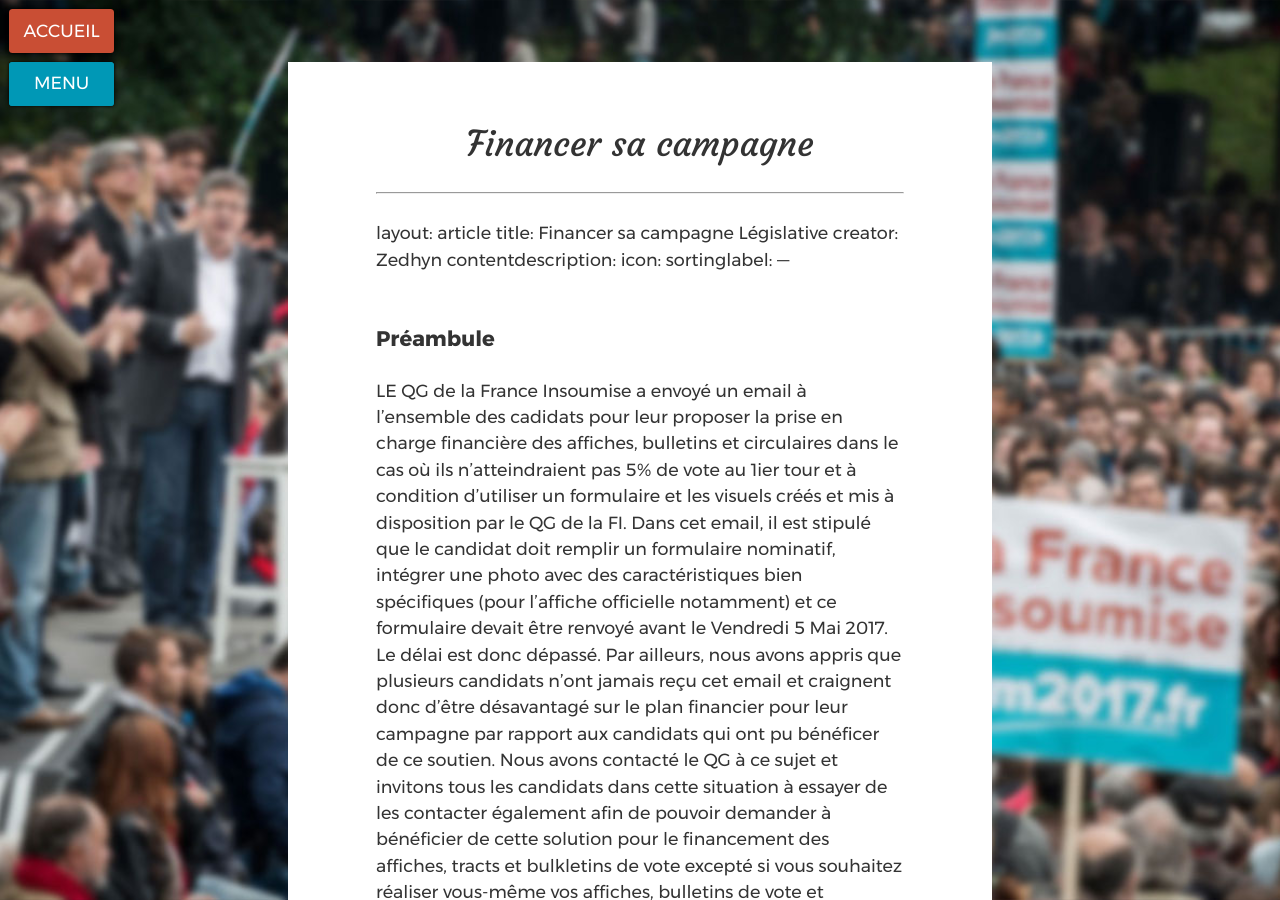
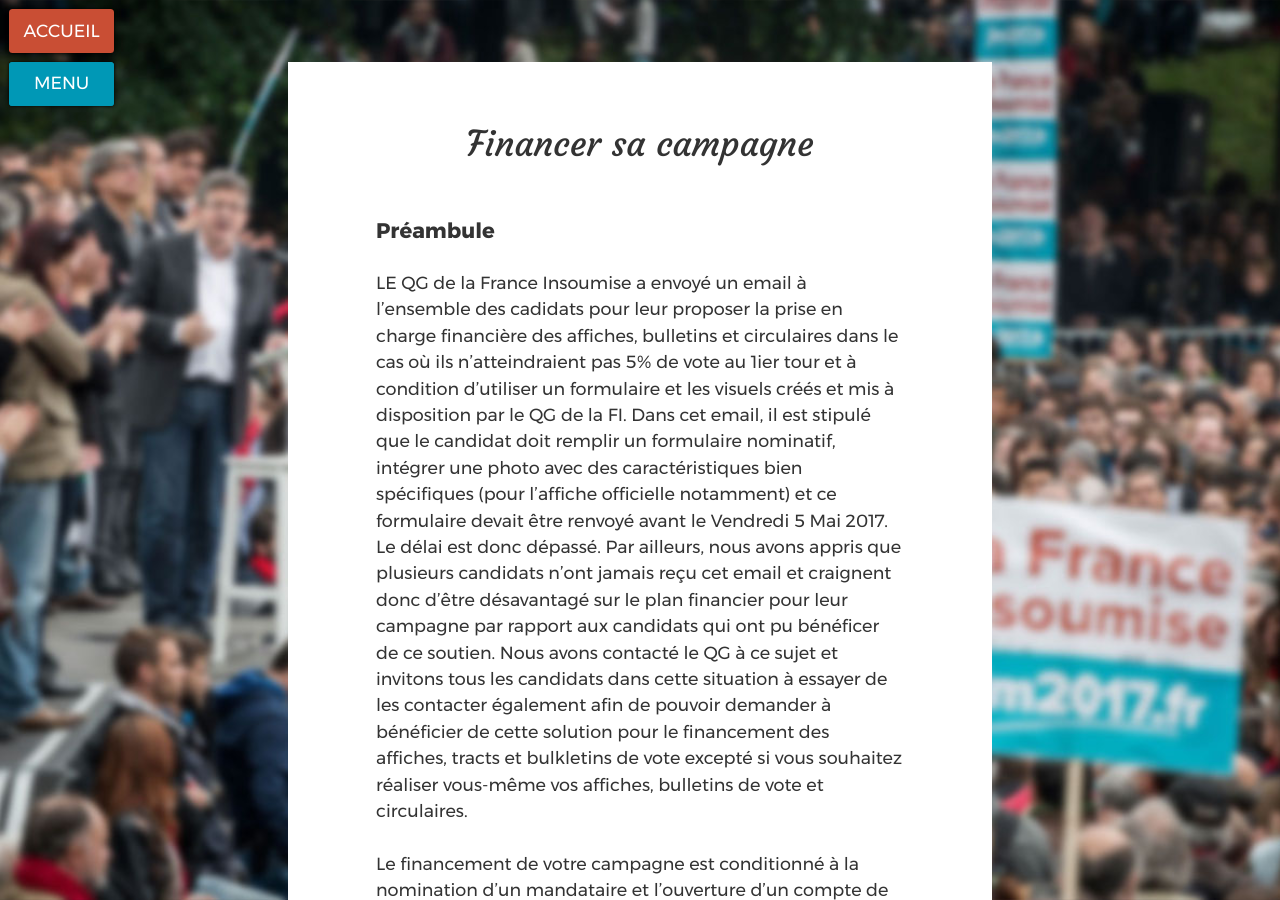
Before and after one commit to ryuran/kitcampagne.fi, a Jekyll site: the page built from _cat_legislatives2017/conseils-financer-campagne.md, in a window 1280 px wide and 900 px high. Built offline with Jekyll 4.4.1, drawn with Linux system fonts in a browser that asks for light colours.

Commit message:
Update conseils-financer-campagne.md

```diff
--- a/_cat_legislatives2017/conseils-financer-campagne.md
+++ b/_cat_legislatives2017/conseils-financer-campagne.md
@@ -5,14 +5,6 @@ contentdescription:
 icon: coin.svg
 sortinglabel: finance-l2
 status: hidden
----
----
-layout: article
-title: Financer sa campagne Législative
-creator: Zedhyn
-contentdescription:
-icon:
-sortinglabel:
 ---
 
 ### Préambule
```
